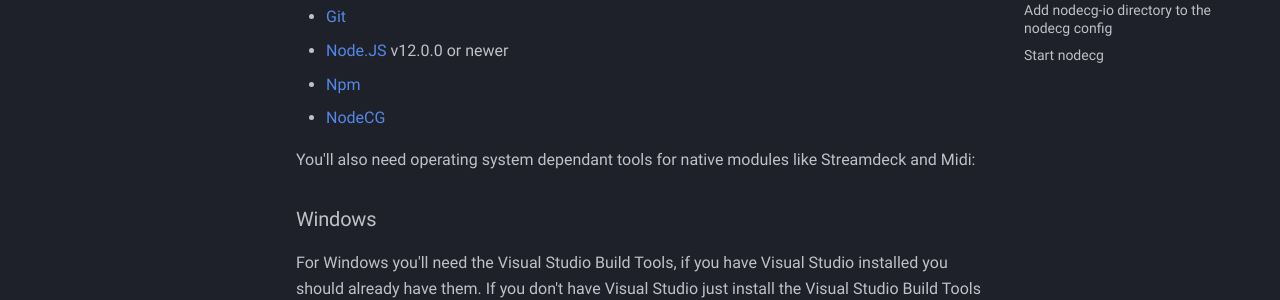
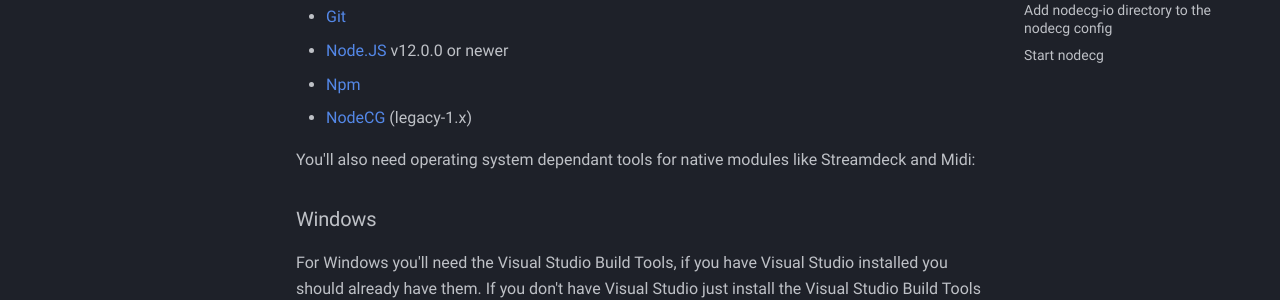
Before and after one commit to codeoverflow-org/nodecg-io-docs, an MkDocs documentation site: the page built from docs/getting_started/install.md, in a window 1280 px wide and 900 px high. Shown: the part 383-683 px from the top of the window. Built offline with MkDocs 1.6.1 and Material for MkDocs 9.7.7, drawn with Linux system fonts in a browser that asks for light colours; comment, search, counter and statistics services are not loaded.

Commit message:
Update install.md

```diff
--- a/docs/getting_started/install.md
+++ b/docs/getting_started/install.md
@@ -9,7 +9,7 @@
 -   [Git](https://git-scm.com)
 -   [Node.JS](https://nodejs.org/en/) v12.0.0 or newer
 -   [Npm](https://www.npmjs.com/get-npm)
--   [NodeCG](https://nodecg.dev/)
+-   [NodeCG](https://nodecg.dev/) (legacy-1.x)
 
 You'll also need operating system dependant tools for native modules like Streamdeck and Midi:
 
```
